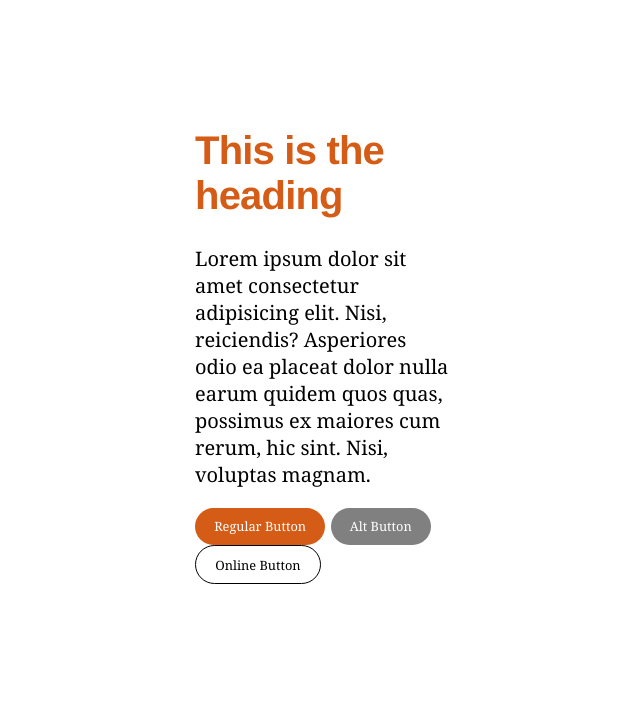
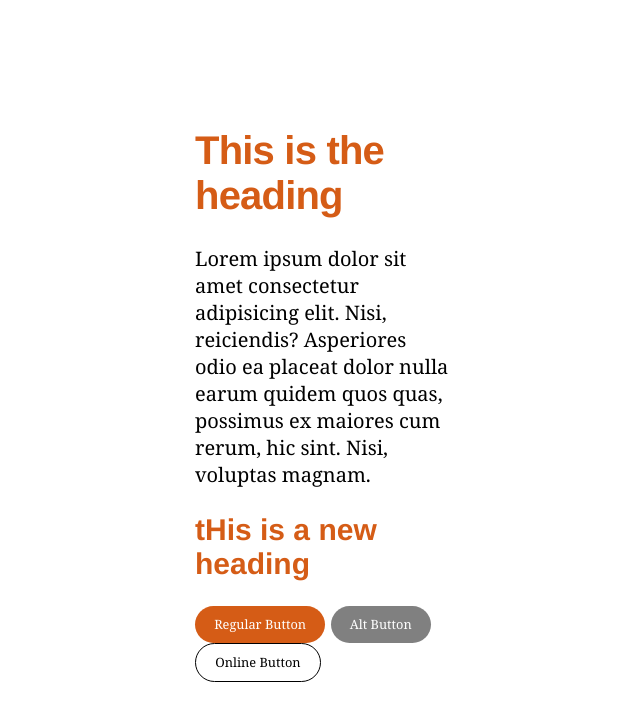
Before and after one commit to prestonwinters/L5, a website: page index.html in a window 1280 px wide. Shown: the whole page, without its empty margins (317-957 px from the left). Drawn offline with Linux system fonts and the light colour scheme.

Commit message:
Second Commit

```diff
--- a/index.html
+++ b/index.html
@@ -11,6 +11,7 @@
     <main>
         <h1>This is the heading</h1>
         <p>Lorem ipsum dolor sit amet consectetur adipisicing elit. Nisi, reiciendis? Asperiores odio ea placeat dolor nulla earum quidem quos quas, possimus ex maiores cum rerum, hic sint. Nisi, voluptas magnam.</p>
+        <h2>tHis is a new heading</h2>
         <a href="#" class="button">Regular Button</a>
         <a href="#" class="button-alt">Alt Button</a>
         <a href="#" class="button-outline">Online Button</a>
```
